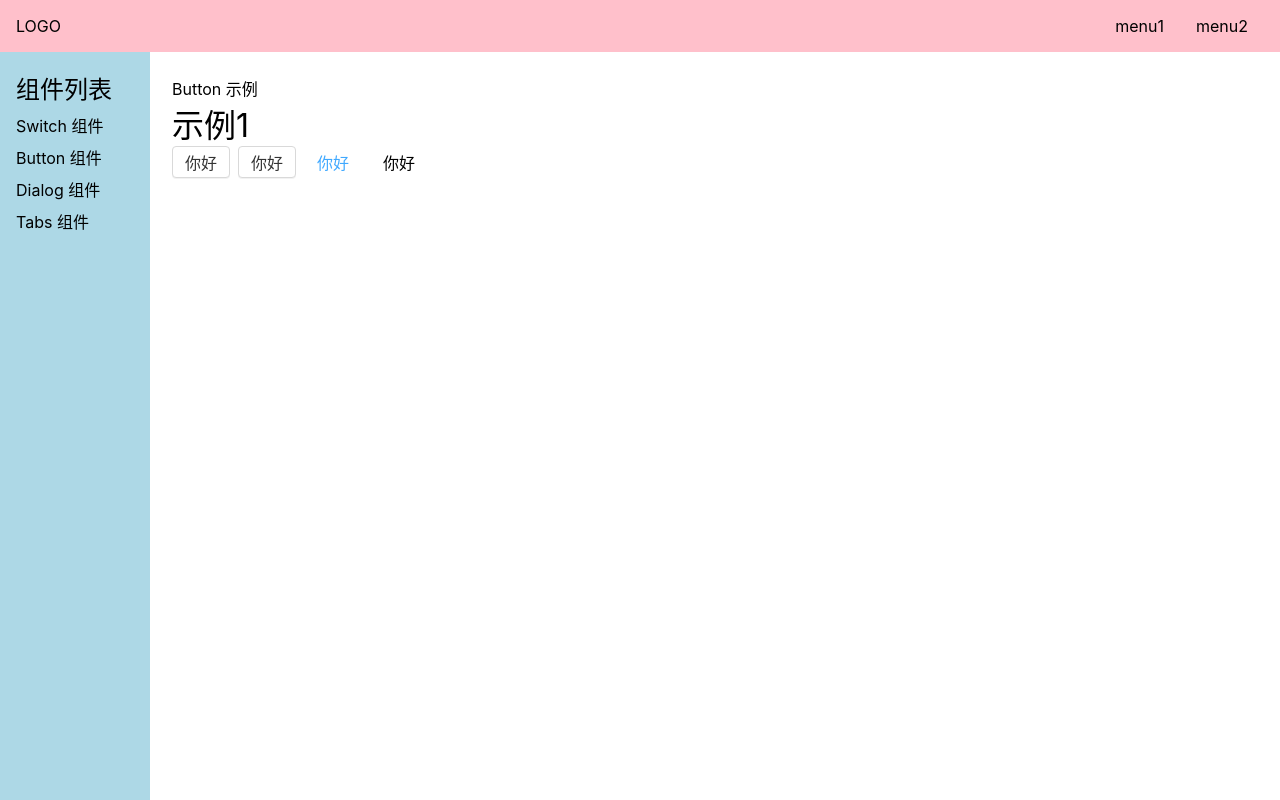
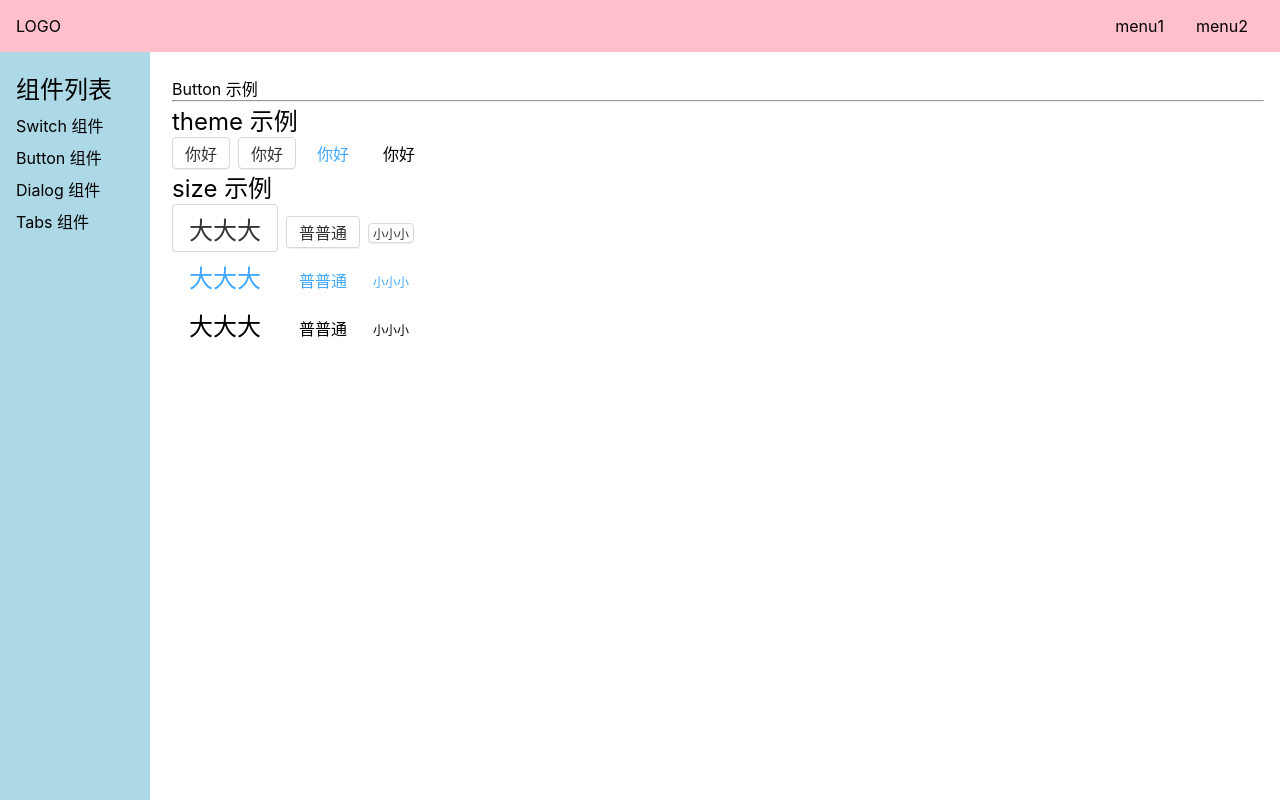
Before and after one commit to Crescent-zxy/Cat-UI, a Vue app: page /#/doc/button in a window 1280 px wide. Built offline with nearby package versions, Linux system fonts and the light colour scheme; the HTML template or start-up script is replaced by a standard one.

Commit message:
Button添加size属性

```diff
--- a/src/components/ButtonPage.vue
+++ b/src/components/ButtonPage.vue
@@ -1,11 +1,28 @@
 <template>
   <div>Button 示例</div>
-  <h1>示例1</h1>
+  <hr />
+  <h2>theme 示例</h2>
   <p>
     <Button>你好</Button>
     <Button theme="button">你好</Button>
     <Button theme="link">你好</Button>
     <Button theme="text">你好</Button>
+  </p>
+  <h2>size 示例</h2>
+  <p>
+    <Button size="big">大大大</Button>
+    <Button>普普通</Button>
+    <Button size="small">小小小</Button>
+  </p>
+  <p>
+    <Button theme="link" size="big">大大大</Button>
+    <Button theme="link">普普通</Button>
+    <Button size="small" theme="link">小小小</Button>
+  </p>
+  <p>
+    <Button size="big" theme="text">大大大</Button>
+    <Button theme="text">普普通</Button>
+    <Button size="small" theme="text">小小小</Button>
   </p>
 </template>
 
@@ -13,5 +30,11 @@
 import Button from "../lib/Button.vue";
 export default {
   components: { Button },
+  setup() {
+    const onClick = () => {
+      console.log("hi");
+    };
+    return { onClick };
+  },
 };
 </script>
--- a/src/lib/Button.vue
+++ b/src/lib/Button.vue
@@ -1,16 +1,29 @@
 <template>
-  <button class="cat-button" :class="`cat-theme-${theme}`">
+  <button class="cat-button" :class="classes">
     <slot />
   </button>
 </template>
 
 <script lang="ts">
+import { computed } from "vue";
 export default {
   props: {
     theme: {
       type: String,
       default: "button",
     },
+    size: {
+      type: String,
+      default: "normal",
+    },
+  },
+  setup(props, context) {
+    const { theme, size } = props;
+    const classes = computed(() => ({
+      [`cat-theme-${theme}`]: theme,
+      [`cat-size-${size}`]: size,
+    }));
+    return { classes };
   },
 };
 </script>
@@ -67,5 +80,15 @@ $radius: 4px;
       background: darken(white, 5%);
     }
   }
+  &.cat-size-big {
+    font-size: 24px;
+    height: 48px;
+    padding: 0 16px;
+  }
+  &.cat-size-small {
+    font-size: 12px;
+    height: 20px;
+    padding: 0 4px;
+  }
 }
 </style>
```
